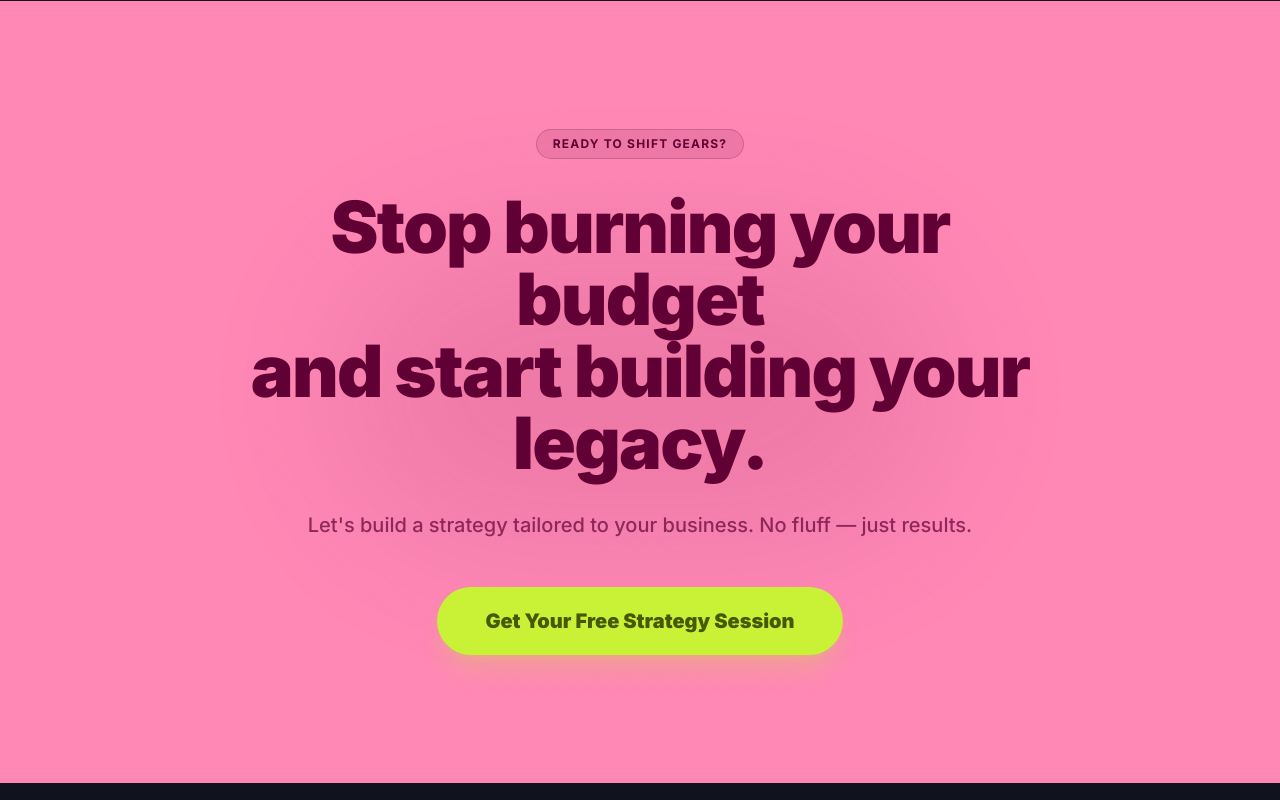
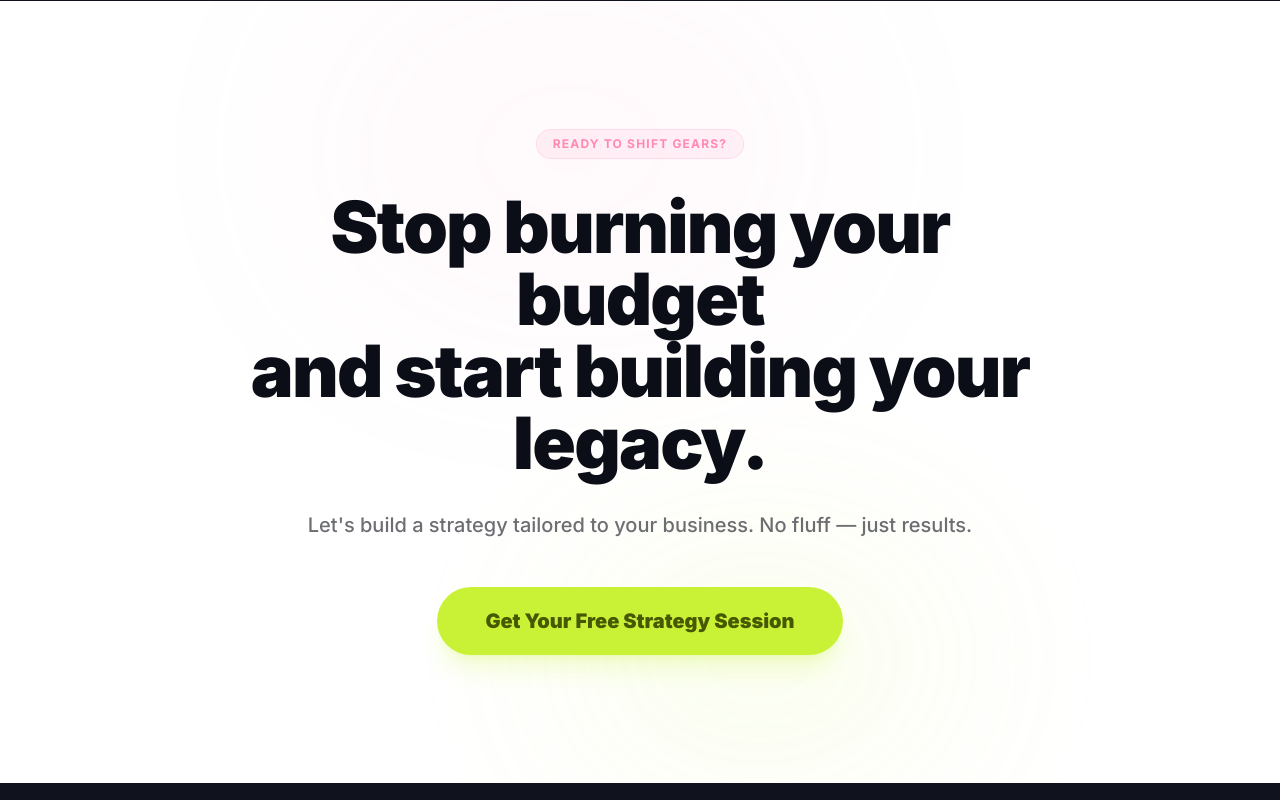
Before and after one commit to jameelaltaf/firasdigital.github.io, a Next.js app: page / in a window 1280 px wide. Shown: the part 6580-7380 px from the top of the page. Built offline with nearby package versions, Linux system fonts and the light colour scheme.

Commit message:
Change CTA section background from pink to white

```diff
--- a/components/CTA.tsx
+++ b/components/CTA.tsx
@@ -2,29 +2,21 @@ import Link from "next/link";
 
 export default function CTA() {
   return (
-    <section className="py-32 bg-primary relative overflow-hidden">
-      {/* Subtle texture overlay */}
-      <div
-        className="absolute inset-0 opacity-5"
-        style={{
-          backgroundImage:
-            "repeating-linear-gradient(45deg, transparent, transparent 10px, rgba(0,0,0,0.1) 10px, rgba(0,0,0,0.1) 11px)",
-        }}
-        aria-hidden="true"
-      />
-      {/* Glow */}
-      <div className="absolute top-1/2 left-1/2 -translate-x-1/2 -translate-y-1/2 w-[600px] h-[300px] bg-on-primary opacity-10 blur-[80px] rounded-full pointer-events-none" aria-hidden="true" />
+    <section className="py-32 bg-white relative overflow-hidden">
+      {/* Glow accents */}
+      <div className="absolute top-0 left-1/4 w-[500px] h-[300px] bg-primary opacity-[0.06] blur-[120px] rounded-full pointer-events-none" aria-hidden="true" />
+      <div className="absolute bottom-0 right-1/4 w-[400px] h-[250px] bg-secondary opacity-[0.08] blur-[100px] rounded-full pointer-events-none" aria-hidden="true" />
 
       <div className="container mx-auto px-6 text-center relative z-10 max-w-4xl">
-        <span className="inline-block px-4 py-1.5 rounded-full bg-on-primary/10 border border-on-primary/20 text-on-primary text-xs font-bold uppercase tracking-widest mb-8">
+        <span className="inline-block px-4 py-1.5 rounded-full bg-primary/10 border border-primary/20 text-primary text-xs font-bold uppercase tracking-widest mb-8">
           Ready to Shift Gears?
         </span>
-        <h2 className="text-4xl sm:text-5xl md:text-7xl font-black text-on-primary mb-8 tracking-tight leading-[1.05]">
+        <h2 className="text-4xl sm:text-5xl md:text-7xl font-black text-background mb-8 tracking-tight leading-[1.05]">
           Stop burning your budget
           <br />
           and start building your legacy.
         </h2>
-        <p className="text-on-primary/70 text-xl mb-12 max-w-2xl mx-auto font-medium">
+        <p className="text-background/60 text-xl mb-12 max-w-2xl mx-auto font-medium">
           Let&apos;s build a strategy tailored to your business. No fluff — just results.
         </p>
         <Link
```
